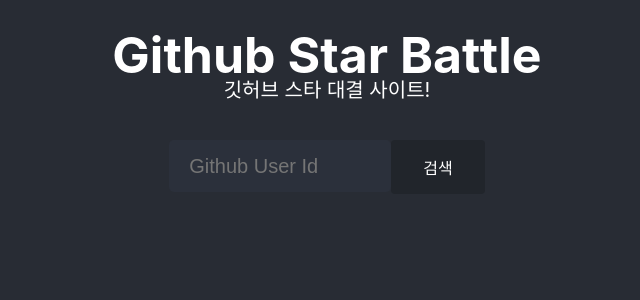
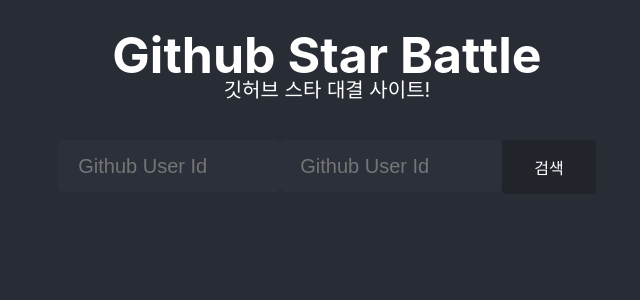
Before and after one commit to EXON-Archive-Junior-High/star-battle, a React (Create React App) app in the folder app/: page / in a window 1280 px wide. Shown: the top 300 px of the page, without its empty margins (313-953 px from the left). Built offline with nearby package versions, Linux system fonts and the light colour scheme.

Commit message:
Add two Input

```diff
--- a/app/src/components/UserInput.tsx
+++ b/app/src/components/UserInput.tsx
@@ -6,19 +6,22 @@
 class UserInput extends Component {
     handleSubmit = (event: { preventDefault: () => any; }) => event.preventDefault()
     state = {
-        name: ''
+        first: '',
+        second: ''
     }
-    handleChange = (e: { target: { value: any } }) => {
-        this.setState({
-            name: e.target.value
-        })
-    }
+    handleFirstChange = (e: any) => this.setState({first: e.target.value})
+    handleSecondChange = (e: any) => this.setState({second: e.target.value})
+
     render() {
         return (
             <div className="search">
                 <form onSubmit={this.handleSubmit}>
-                    <input placeholder="Github User Id" onChange={this.handleChange}></input>
-                    <button onClick={() => getUserStar(this.state.name).then(star => console.log(star))}>검색</button>
+                    <input placeholder="Github User Id" onChange={this.handleFirstChange}></input>
+                    <input placeholder="Github User Id" onChange={this.handleSecondChange}></input>
+                    <button onClick={() => {
+                        getUserStar(this.state.first).then(star => console.log('1: ' + star))
+                        getUserStar(this.state.second).then(star => console.log('2: ' + star))
+                        }}>검색</button>
                 </form>
             </div>
         )
```
